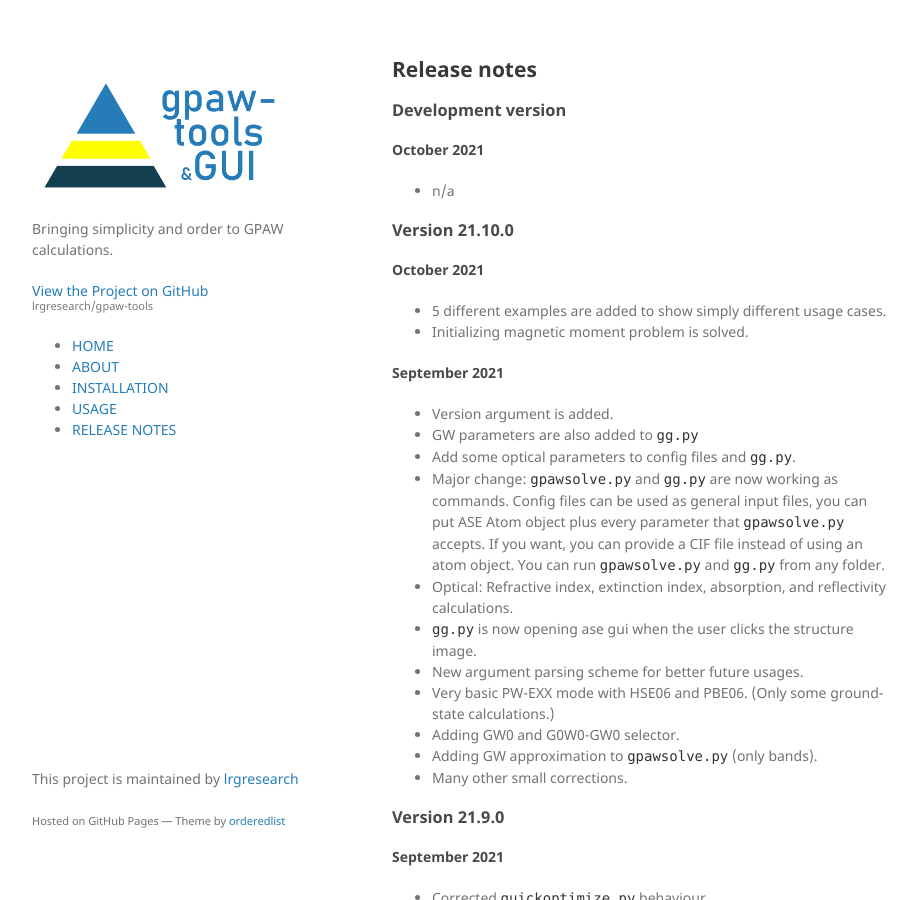
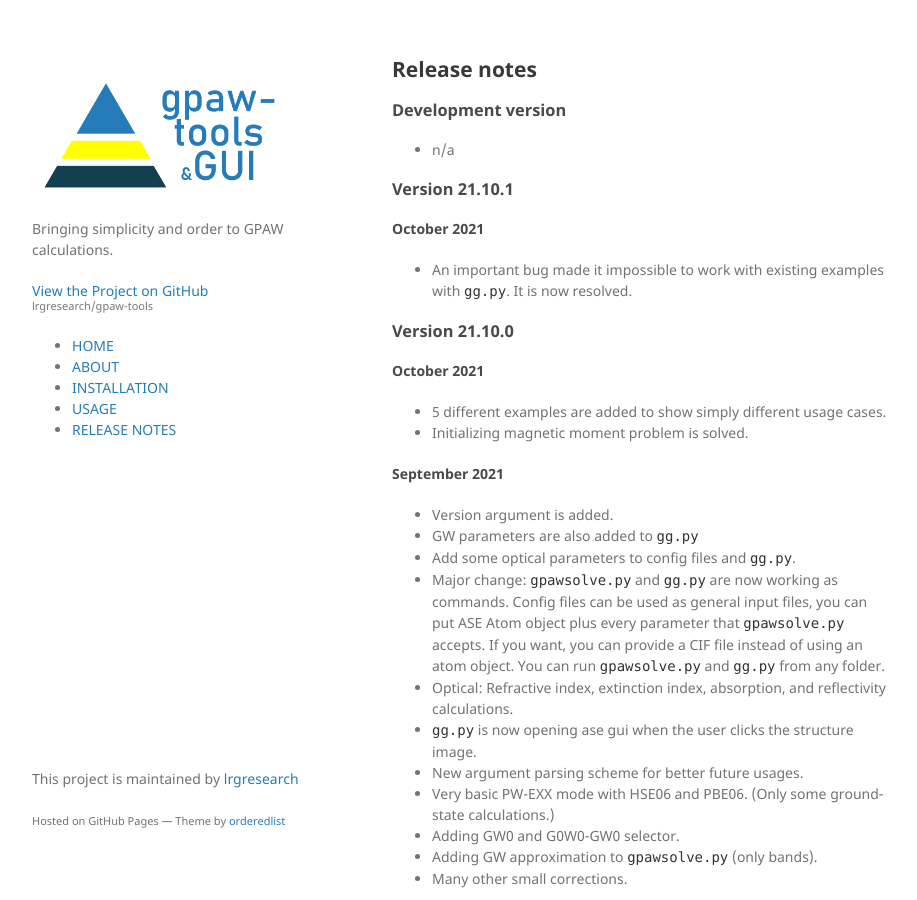
Before and after one commit to lrgresearch/gpaw-tools, a Jekyll site: the page built from releasenotes.md, in a window 1280 px wide and 900 px high. Shown: the whole window, without its empty margins (178-1095 px from the left). Built offline with Jekyll 4.4.1, drawn with Linux system fonts in a browser that asks for light colours.

Commit message:
Update releasenotes.md

```diff
--- a/releasenotes.md
+++ b/releasenotes.md
@@ -8,8 +8,12 @@ title: Release Notes
 
 ### Development version
 
+* n/a
+
+### Version 21.10.1
+
 #### October 2021
-* n/a
+* An important bug made it impossible to work with existing examples with `gg.py`. It is now resolved.
 
 ### Version 21.10.0
 
```
